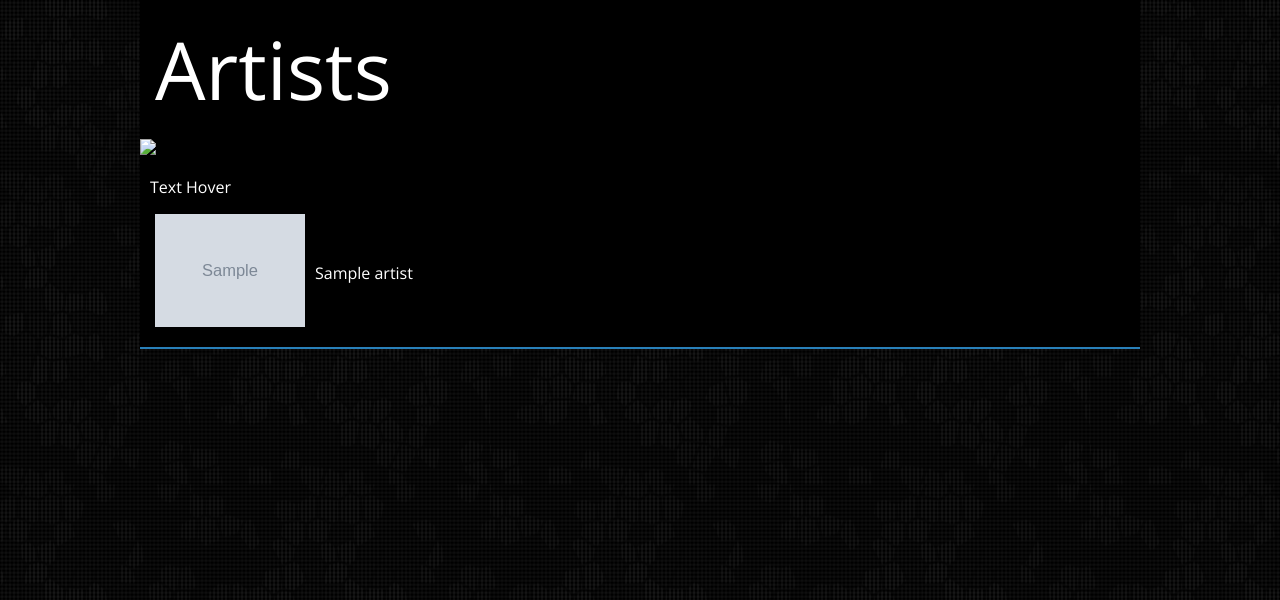
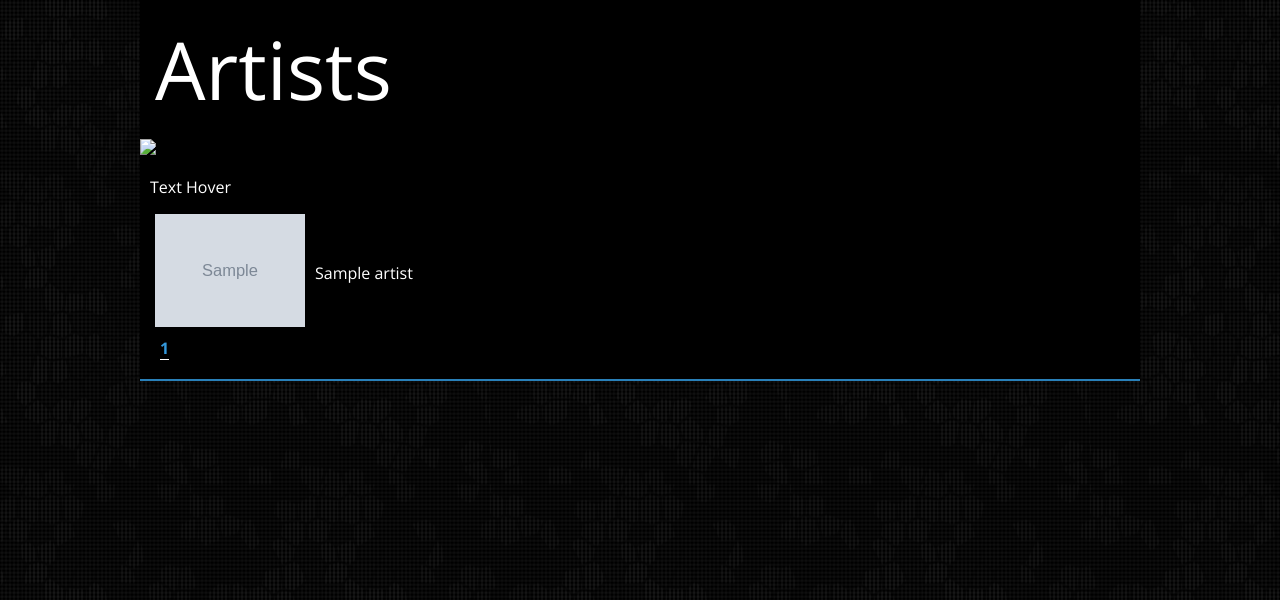
Before and after one commit to Citr0s/carregMusic, a PHP site: page /artists.php in a window 1280 px wide. Shown: the part 63-663 px from the top of the page. Run offline with PHP 8.4, Linux system fonts and the light colour scheme; tables that the repository leaves empty or names only in its code hold one stand-in row (values such as "Sample post"); grey boxes marked "Sample" are stand-in pictures.

Commit message:
pagination addded

```diff
--- a/artists.php
+++ b/artists.php
@@ -34,7 +34,18 @@
                       echo '<tr><td><img src="css/artistPictures/'. $artistPicture . '" width="250" /></td><td><p class="artistName">'.$artistName.'</p></td></tr>';
                     }
                   }else{
-                    $data = mysqli_query($con, "SELECT artistID, artistName, artistHistory, artistPicture FROM artists ORDER BY artistName ASC");
+                    $p = isset($_GET['p']) ? (int)$_GET['p'] : 1; //check if page set, if not set page tp 1
+                    $perP = 10; //records per page
+
+                    $start = ($p > 1) ? ($p * $perP) - $perP : 0; //start value for getting records from db
+
+                    $data = mysqli_query($con, "SELECT COUNT(*) AS num FROM artists");
+
+                    $row = mysqli_fetch_array($data);
+                    $count = $row['num'];
+
+
+                    $data = mysqli_query($con, "SELECT artistID, artistName, artistHistory, artistPicture FROM artists ORDER BY artistName ASC LIMIT ".$start.", ".$perP);
 
                     while($row = mysqli_fetch_array($data)){
                       $artistName = $row['artistName'];
@@ -44,6 +55,17 @@
 
                       echo '<tr><td><a href="?id='.$artistID.'"><img src="css/artistPictures/'. $artistPicture . '" width="150" /></a></td><td><p class="artistName">'.$artistName.'</p></td></tr>';
                     }
+
+                    $ps = ceil($count / $perP);
+                    echo '<tr><td>';
+                    for($i = 1; $i <= $ps; $i++){
+                      echo '<div class="pagination"><a href="?p='.$i.'"';
+                      if($p === $i){
+                        echo 'class="selected"';
+                      }
+                      echo '>'.$i.'</a></div>';
+                    }
+                    echo '</td></tr>';
                   }
                 ?>
                 </table>
--- a/css/styles.css
+++ b/css/styles.css
@@ -424,3 +424,10 @@ transform: rotate(360deg);
     padding:5px;
     color:#000;
 }
+.pagination{
+    display:inline-block;
+    margin:5px;
+}
+.selected{
+    border-bottom:1px solid #fff;
+}
```
Also changed, not shown: tracks.php (+22 -1 lines).
